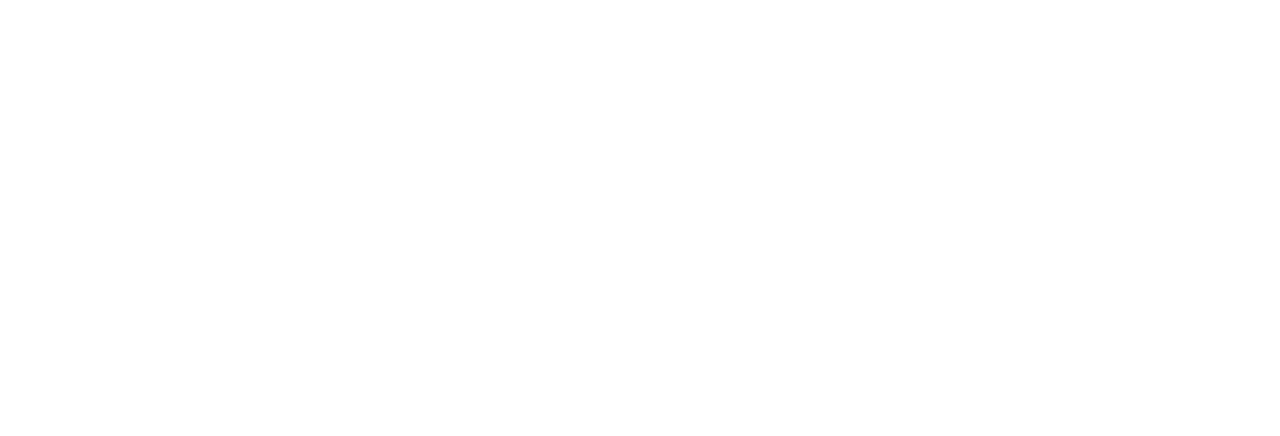
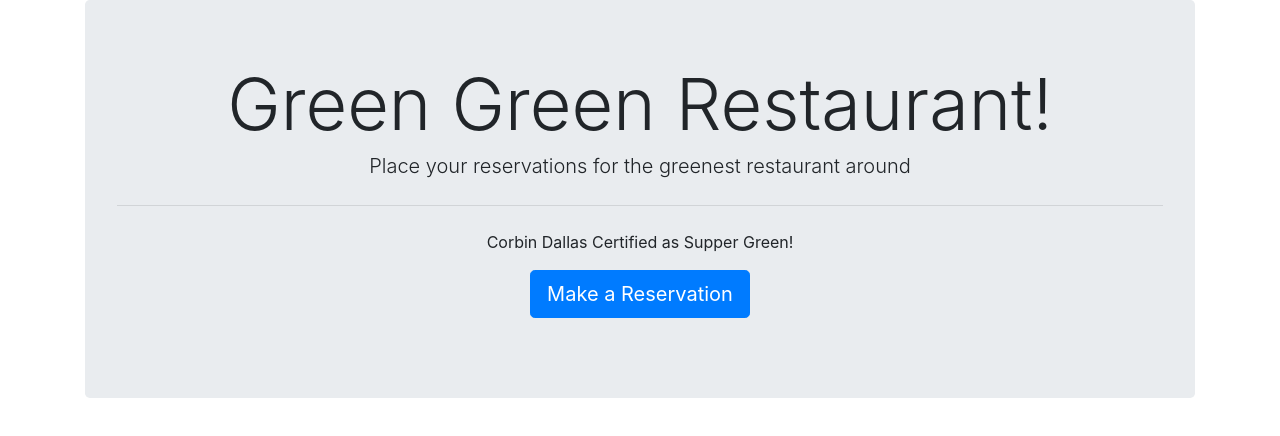
Before and after one commit to MaddJhin/hot-restaurant, a website: page tables.html in a window 1280 px wide. Drawn offline with nearby package versions, Linux system fonts and the light colour scheme.

Commit message:
Added html to tables html

```diff
--- a/tables.html
+++ b/tables.html
@@ -0,0 +1,41 @@
+<!DOCTYPE html>
+<html lang="en">
+
+<head>
+    <meta charset="UTF-8">
+    <meta name="viewport" content="width=device-width, initial-scale=1.0">
+    <meta http-equiv="X-UA-Compatible" content="ie=edge">
+
+    <!-- Libraries -->
+    <link rel='stylesheet' href='https://cdnjs.cloudflare.com/ajax/libs/twitter-bootstrap/4.0.0-beta/css/bootstrap.min.css'/>
+    <script src='https://cdnjs.cloudflare.com/ajax/libs/jquery/3.2.1/jquery.min.js'></script>
+
+    <title>Current Reservations</title>
+</head>
+
+<body>
+
+    <div class="container">
+        <div class="jumbotron text-center">
+            <h1 class="display-3">Green Green Restaurant!</h1>
+            <p class="lead">Place your reservations for the greenest restaurant around</p>
+            <hr class="my-4">
+            <p>Corbin Dallas Certified as Supper Green!</p>
+            <p class="lead">
+                <a class="btn btn-primary btn-lg" href="#" role="button">Make a Reservation</a>
+            </p>
+        </div>
+        <div id="reservations">
+
+        </div>
+        <div id="waitList">
+
+        </div>
+    </div>
+</body>
+
+<script>
+
+</script>
+
+</html>
```
Also changed, not shown: index.html (+2 -1 lines).
